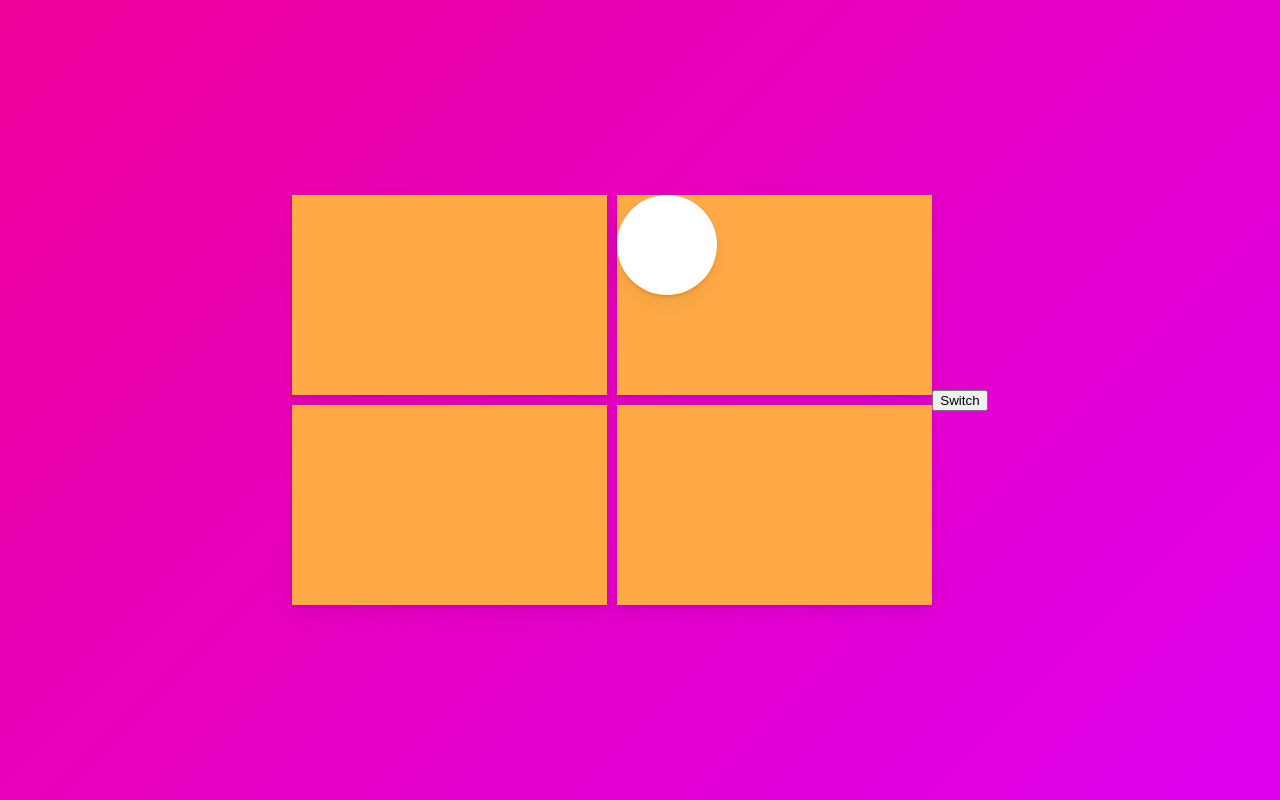
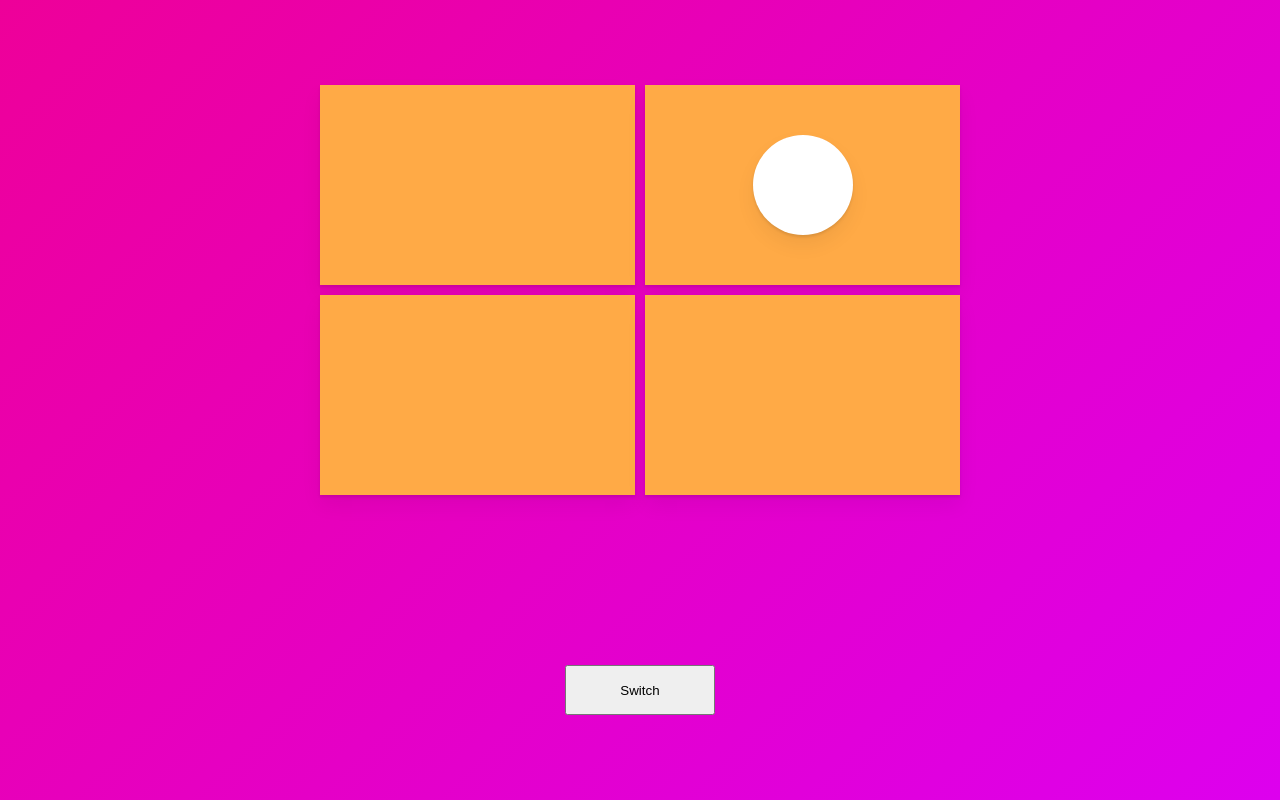
Before and after one commit to darkbright/framer-animation, a React (Create React App) app: page / in a window 1280 px wide. Built offline with nearby package versions, Linux system fonts and the light colour scheme.

Commit message:
Button ,Circle display centre moved

```diff
--- a/src/App.tsx
+++ b/src/App.tsx
@@ -5,9 +5,10 @@ import { useState } from "react";
 const Wrapper = styled.div`
   height: 100vh;
   width: 100vw;
-  display: flex;
+  display: inline-grid;
   align-items: center;
   justify-content: center;
+  justify-items: center;
 `;
 
 const Grid = styled.div`
@@ -21,13 +22,15 @@ const Box = styled(motion.div)`
   background-color: rgba(255, 170, 70, 1);
   height: 200px;
   box-shadow: 0 2px 3px rgba(0, 0, 0, 0.1), 0 10px 20px rgba(0, 0, 0, 0.06);
+  display: flex;
+  align-items: center;
+  justify-content: center;
 `;
 
 const Circle = styled(motion.div)`
   background-color: #ffffff;
   height: 100px;
   width: 100px;
-
   box-shadow: 0 2px 3px rgba(0, 0, 0, 0.1), 0 10px 20px rgba(0, 0, 0, 0.06);
 `;
 
@@ -47,8 +50,13 @@ const overlay = {
 };
 
 const boxVariants = {
-  hover: { width: 350, height: 250 },
+  hover: { width: 550, height: 250 },
 };
+
+const Button = styled.button `
+ width:150px;
+ height:50px;
+`
 
 function App() {
   const [id, setId] = useState<null | string>(null);
@@ -96,7 +104,11 @@ function App() {
           </Overlay>
         ) : null}
       </AnimatePresence>
-      <button onClick={toggleClicked}>Switch</button>
+      <div className="buttonBox">
+        <Button onClick={toggleClicked}>
+          Switch
+        </Button>
+      </div>
     </Wrapper>
   );
 }
```
